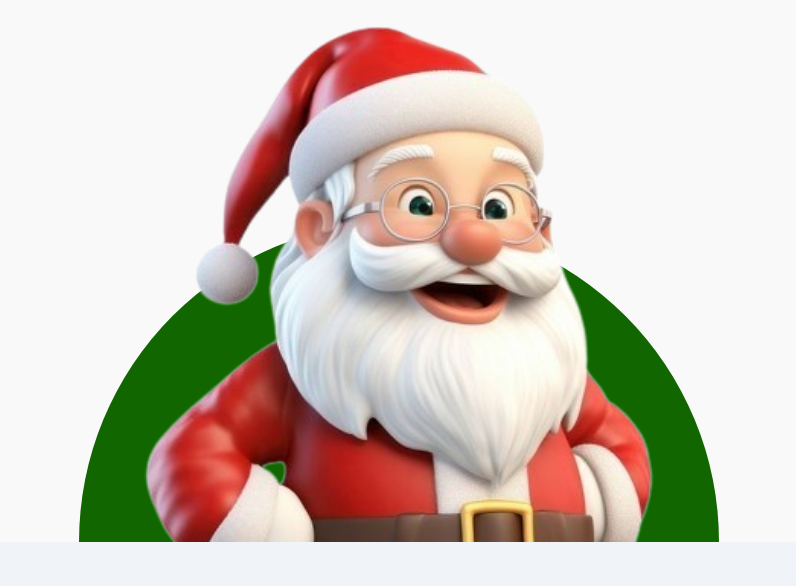
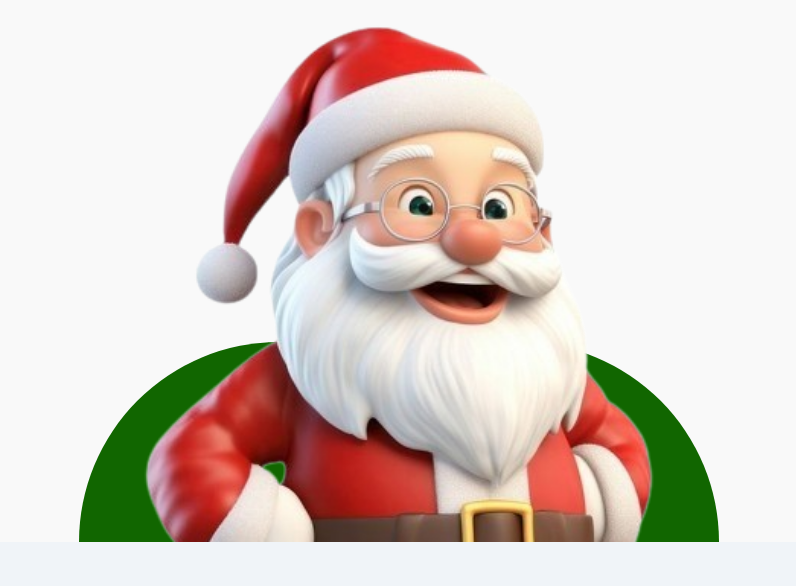
Before and after one commit to AshinSMathew/portfolio_santa, a plain HTML site: page index.html in a window 1280 px wide. Shown: the part 214-800 px from the top of the page, without its empty margins (241-1037 px from the left). Drawn offline with nearby package versions, Linux system fonts and the light colour scheme.

Commit message:
Update styles.css

```diff
--- a/styles.css
+++ b/styles.css
@@ -1,4 +1,3 @@
-/* General Reset */
 @import url('https://fonts.googleapis.com/css2?family=Urbanist:wght@400;600;700&display=swap');
 @import url('https://fonts.googleapis.com/css2?family=Acme&display=swap');
 @import url('https://fonts.googleapis.com/css2?family=Playfair+Display:wght@400;500;600;700&display=swap');
@@ -69,11 +68,11 @@
     font-size: 60px;
   }
   .semicircle {
-    width: 50vw; /* Use 100% of the viewport width */
-    height: 25vw; /* Set height to 50% of the viewport width (maintains aspect ratio) */
+    width: 50vw;
+    height: 25vh;
     background-color: #116600;
-    border-top-left-radius: 50vw; /* Use 50% of the width to make it fully rounded */
-    border-top-right-radius: 50vw; /* Same as above */
+    border-top-left-radius: 50vw;
+    border-top-right-radius: 50vw;
     position: absolute;
     left: 50%;
     bottom: 0;
```
